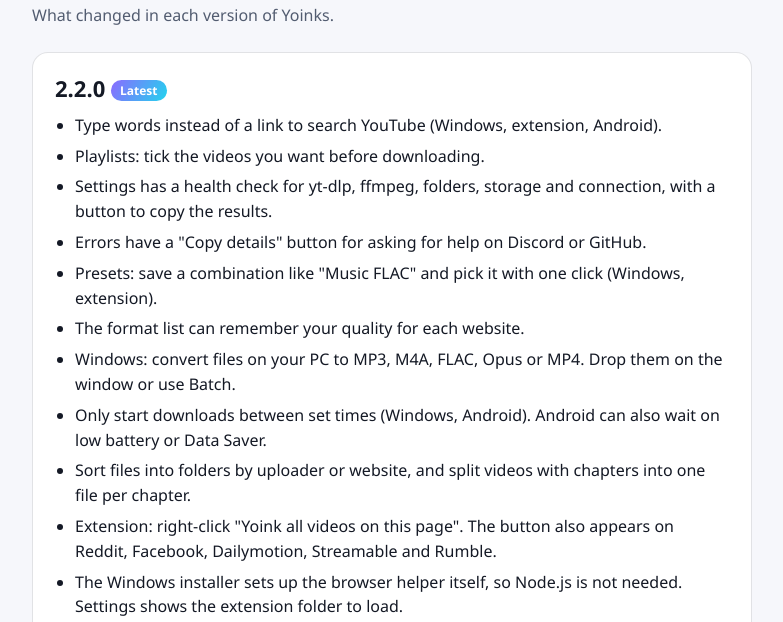
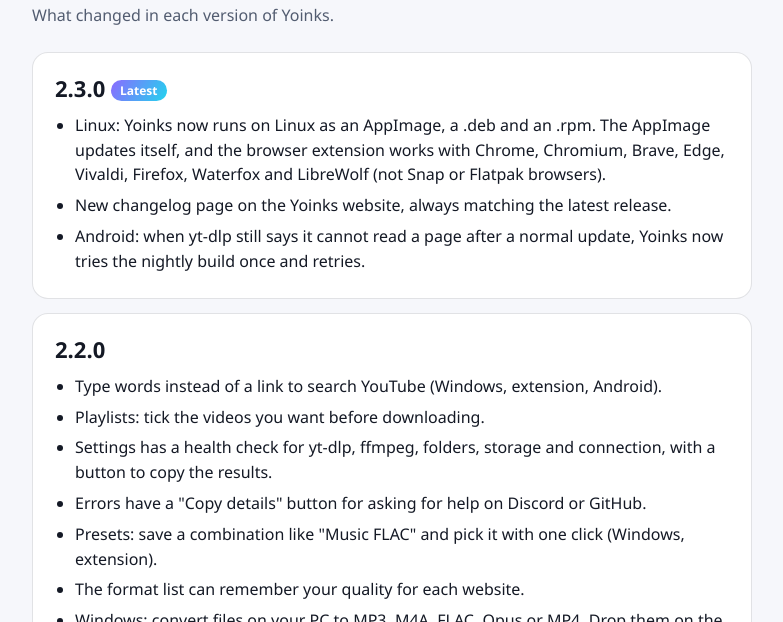
Before and after one commit to bliper2/yoinks-gui-fork, a browser extension: page docs/changelog.html in a window 1280 px wide. Shown: the part 161-783 px from the top of the page, without its empty margins (248-1031 px from the left). Drawn offline with Linux system fonts and the light colour scheme.

Commit message:
Yoinks 2.3.0

```diff
--- a/docs/changelog.html
+++ b/docs/changelog.html
@@ -46,8 +46,16 @@
   <main>
     <h1>Changelog</h1>
     <p class="lead">What changed in each version of Yoinks.</p>
+    <section class="release" id="v2.3.0">
+      <h2>2.3.0 <span class="latest">Latest</span></h2>
+      <ul>
+        <li>Linux: Yoinks now runs on Linux as an AppImage, a .deb and an .rpm. The AppImage updates itself, and the browser extension works with Chrome, Chromium, Brave, Edge, Vivaldi, Firefox, Waterfox and LibreWolf (not Snap or Flatpak browsers).</li>
+        <li>New changelog page on the Yoinks website, always matching the latest release.</li>
+        <li>Android: when yt-dlp still says it cannot read a page after a normal update, Yoinks now tries the nightly build once and retries.</li>
+      </ul>
+    </section>
     <section class="release" id="v2.2.0">
-      <h2>2.2.0 <span class="latest">Latest</span></h2>
+      <h2>2.2.0</h2>
       <ul>
         <li>Type words instead of a link to search YouTube (Windows, extension, Android).</li>
         <li>Playlists: tick the videos you want before downloading.</li>
--- a/package.json
+++ b/package.json
@@ -1,6 +1,6 @@
 {
   "name": "yoinks-gui",
-  "version": "2.2.0",
+  "version": "2.3.0",
   "description": "Save videos and music from YouTube, YouTube Music, Spotify (via YouTube Music), SoundCloud, Bandcamp and 1,800+ sites. Desktop app + browser extension, built on yt-dlp.",
   "main": "main/main.js",
   "author": "mrkraps",
```
Also changed, not shown: CHANGELOG.md, extension/legal/changelog.md, extension/manifest.json, 2 other files.
